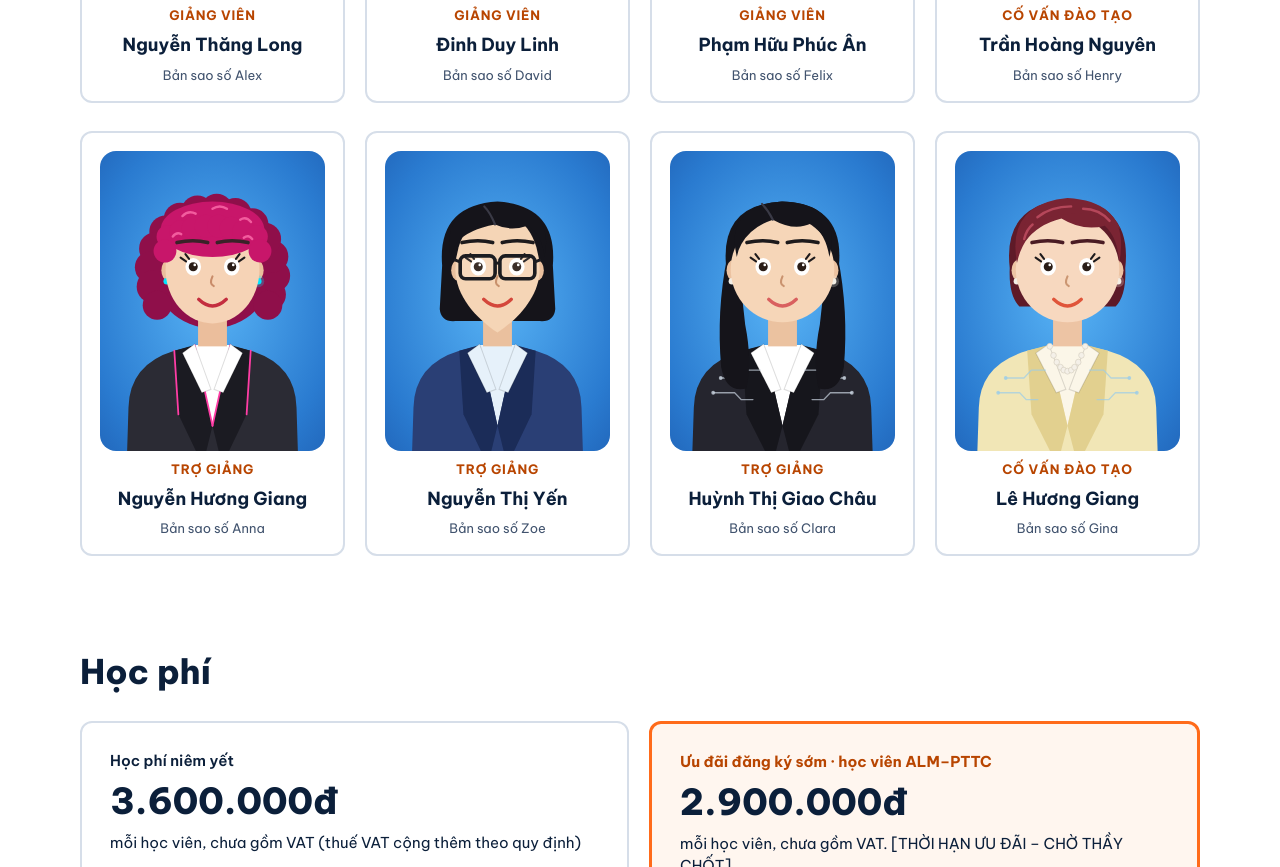
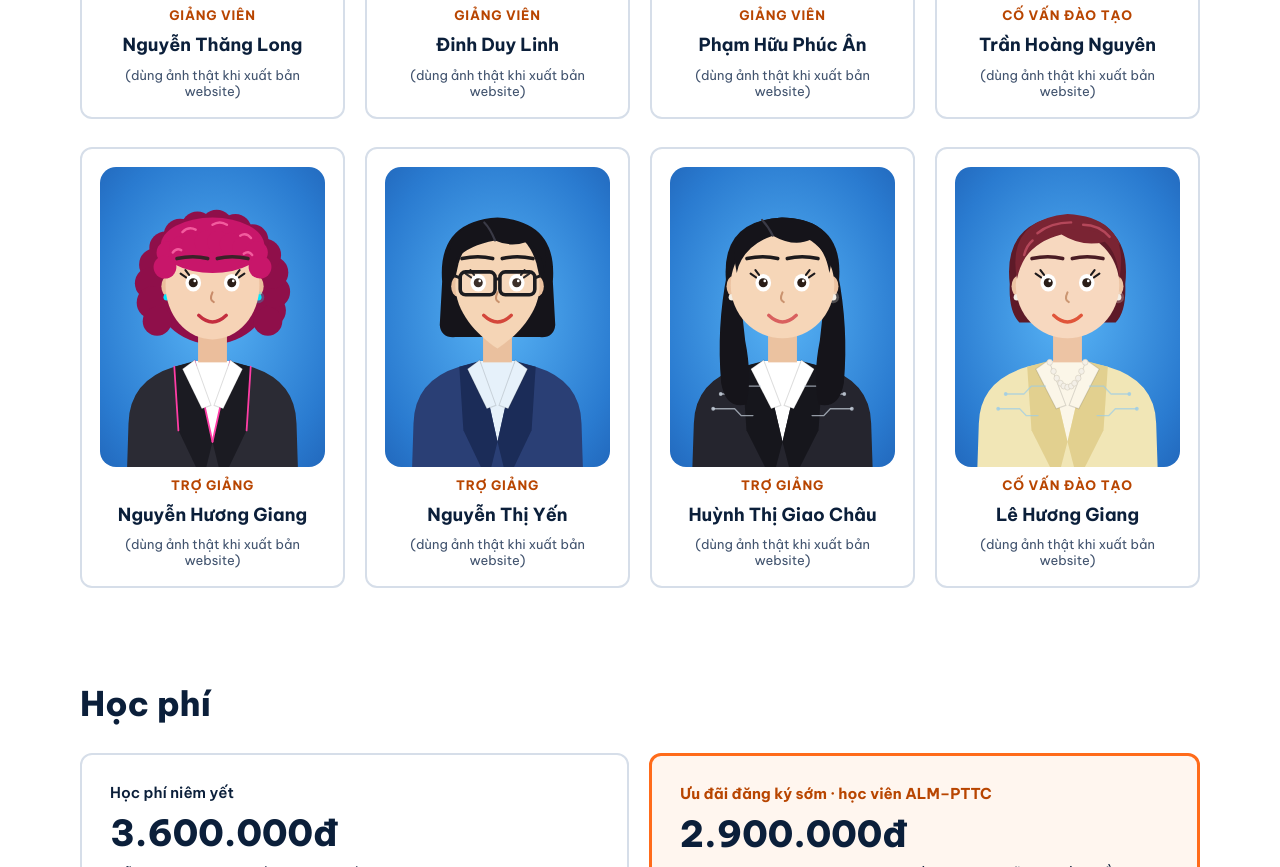
Before and after one commit to iatc18/iatc-website-preview, a plain HTML site: page khoa-ai-alm-pttc/index.html in a window 1280 px wide. Shown: the part 2625-3492 px from the top of the page. Drawn offline with Linux system fonts and the light colour scheme.

Commit message:
Đổi ghi chú dưới tên: dùng ảnh thật khi xuất bản website
Co-Authored-By: Claude Sonnet 5.5 <noreply@anthropic.com>
Claude-Session: https://claude.ai/code/session_01XFaHGsU5H1BoQWqbhmTZPu

```diff
--- a/khoa-ai-alm-pttc/index.html
+++ b/khoa-ai-alm-pttc/index.html
@@ -119,25 +119,25 @@ h1,h2,h3,p{margin:0}
 <img src="img/alex.svg" alt="Hình đại diện 2D của Nguyễn Thăng Long" style="width:100%;max-width:240px;aspect-ratio:3/4;height:auto;object-fit:cover;object-position:center;border-radius:16px">
 <div style="font-size:13px;font-weight:700;color:#B84500;letter-spacing:.06em;text-transform:uppercase">Giảng viên</div>
 <div style="font-size:18px;font-weight:700;line-height:1.3">Nguyễn Thăng Long</div>
-<div style="font-size:13px;color:#41536E">Bản sao số Alex</div>
+<div style="font-size:13px;color:#41536E">(dùng ảnh thật khi xuất bản website)</div>
 </div>
 <div style="flex:1 1 220px;min-width:0;background:#fff;border:2px solid #D6DEE9;border-radius:12px;padding:18px;display:flex;flex-direction:column;gap:10px;align-items:center;text-align:center">
 <img src="img/david.svg" alt="Hình đại diện 2D của Đinh Duy Linh" style="width:100%;max-width:240px;aspect-ratio:3/4;height:auto;object-fit:cover;object-position:center;border-radius:16px">
 <div style="font-size:13px;font-weight:700;color:#B84500;letter-spacing:.06em;text-transform:uppercase">Giảng viên</div>
 <div style="font-size:18px;font-weight:700;line-height:1.3">Đinh Duy Linh</div>
-<div style="font-size:13px;color:#41536E">Bản sao số David</div>
+<div style="font-size:13px;color:#41536E">(dùng ảnh thật khi xuất bản website)</div>
 </div>
 <div style="flex:1 1 220px;min-width:0;background:#fff;border:2px solid #D6DEE9;border-radius:12px;padding:18px;display:flex;flex-direction:column;gap:10px;align-items:center;text-align:center">
 <img src="img/felix.svg" alt="Hình đại diện 2D của Phạm Hữu Phúc Ân" style="width:100%;max-width:240px;aspect-ratio:3/4;height:auto;object-fit:cover;object-position:center;border-radius:16px">
 <div style="font-size:13px;font-weight:700;color:#B84500;letter-spacing:.06em;text-transform:uppercase">Giảng viên</div>
 <div style="font-size:18px;font-weight:700;line-height:1.3">Phạm Hữu Phúc Ân</div>
-<div style="font-size:13px;color:#41536E">Bản sao số Felix</div>
+<div style="font-size:13px;color:#41536E">(dùng ảnh thật khi xuất bản website)</div>
 </div>
 <div style="flex:1 1 220px;min-width:0;background:#fff;border:2px solid #D6DEE9;border-radius:12px;padding:18px;display:flex;flex-direction:column;gap:10px;align-items:center;text-align:center">
 <img src="img/henry.svg" alt="Hình đại diện 2D của Trần Hoàng Nguyên" style="width:100%;max-width:240px;aspect-ratio:3/4;height:auto;object-fit:cover;object-position:center;border-radius:16px">
 <div style="font-size:13px;font-weight:700;color:#B84500;letter-spacing:.06em;text-transform:uppercase">Cố vấn Đào tạo</div>
 <div style="font-size:18px;font-weight:700;line-height:1.3">Trần Hoàng Nguyên</div>
-<div style="font-size:13px;color:#41536E">Bản sao số Henry</div>
+<div style="font-size:13px;color:#41536E">(dùng ảnh thật khi xuất bản website)</div>
 </div>
 </div>
 <div style="display:flex;flex-wrap:wrap;gap:20px">
@@ -145,25 +145,25 @@ h1,h2,h3,p{margin:0}
 <img src="img/anna.svg" alt="Hình đại diện 2D của Nguyễn Hương Giang" style="width:100%;max-width:240px;aspect-ratio:3/4;height:auto;object-fit:cover;object-position:center;border-radius:16px">
 <div style="font-size:13px;font-weight:700;color:#B84500;letter-spacing:.06em;text-transform:uppercase">Trợ giảng</div>
 <div style="font-size:18px;font-weight:700;line-height:1.3">Nguyễn Hương Giang</div>
-<div style="font-size:13px;color:#41536E">Bản sao số Anna</div>
+<div style="font-size:13px;color:#41536E">(dùng ảnh thật khi xuất bản website)</div>
 </div>
 <div style="flex:1 1 220px;min-width:0;background:#fff;border:2px solid #D6DEE9;border-radius:12px;padding:18px;display:flex;flex-direction:column;gap:10px;align-items:center;text-align:center">
 <img src="img/zoe.svg" alt="Hình đại diện 2D của Nguyễn Thị Yến" style="width:100%;max-width:240px;aspect-ratio:3/4;height:auto;object-fit:cover;object-position:center;border-radius:16px">
 <div style="font-size:13px;font-weight:700;color:#B84500;letter-spacing:.06em;text-transform:uppercase">Trợ giảng</div>
 <div style="font-size:18px;font-weight:700;line-height:1.3">Nguyễn Thị Yến</div>
-<div style="font-size:13px;color:#41536E">Bản sao số Zoe</div>
+<div style="font-size:13px;color:#41536E">(dùng ảnh thật khi xuất bản website)</div>
 </div>
 <div style="flex:1 1 220px;min-width:0;background:#fff;border:2px solid #D6DEE9;border-radius:12px;padding:18px;display:flex;flex-direction:column;gap:10px;align-items:center;text-align:center">
 <img src="img/clara.svg" alt="Hình đại diện 2D của Huỳnh Thị Giao Châu" style="width:100%;max-width:240px;aspect-ratio:3/4;height:auto;object-fit:cover;object-position:center;border-radius:16px">
 <div style="font-size:13px;font-weight:700;color:#B84500;letter-spacing:.06em;text-transform:uppercase">Trợ giảng</div>
 <div style="font-size:18px;font-weight:700;line-height:1.3">Huỳnh Thị Giao Châu</div>
-<div style="font-size:13px;color:#41536E">Bản sao số Clara</div>
+<div style="font-size:13px;color:#41536E">(dùng ảnh thật khi xuất bản website)</div>
 </div>
 <div style="flex:1 1 220px;min-width:0;background:#fff;border:2px solid #D6DEE9;border-radius:12px;padding:18px;display:flex;flex-direction:column;gap:10px;align-items:center;text-align:center">
 <img src="img/gina.svg" alt="Hình đại diện 2D của Lê Hương Giang" style="width:100%;max-width:240px;aspect-ratio:3/4;height:auto;object-fit:cover;object-position:center;border-radius:16px">
 <div style="font-size:13px;font-weight:700;color:#B84500;letter-spacing:.06em;text-transform:uppercase">Cố vấn Đào tạo</div>
 <div style="font-size:18px;font-weight:700;line-height:1.3">Lê Hương Giang</div>
-<div style="font-size:13px;color:#41536E">Bản sao số Gina</div>
+<div style="font-size:13px;color:#41536E">(dùng ảnh thật khi xuất bản website)</div>
 </div>
 </div>
 </div>
```
